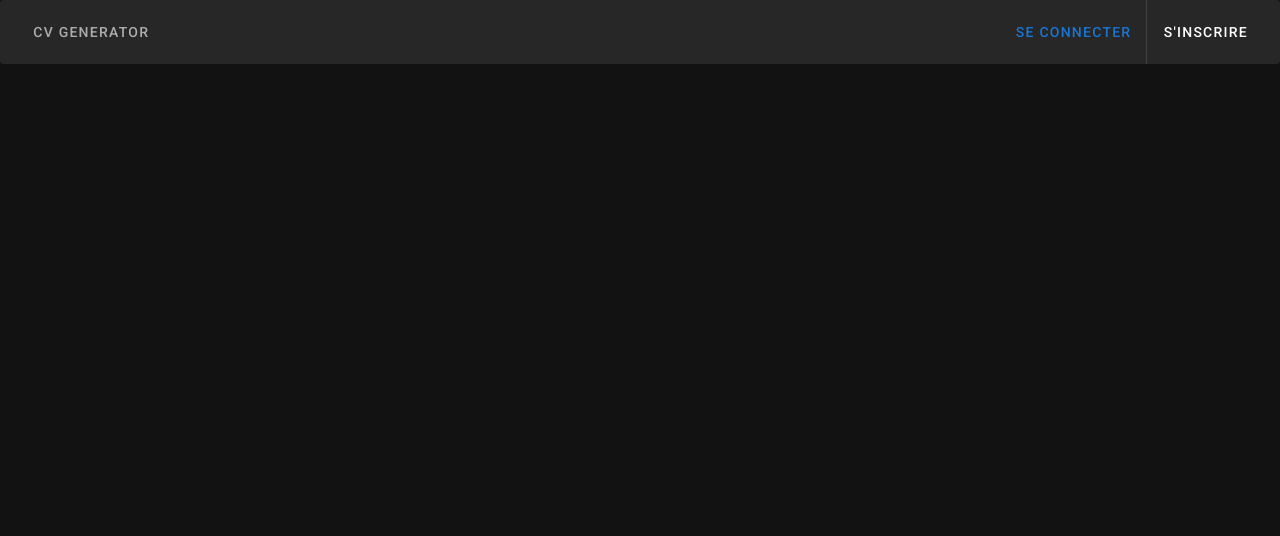
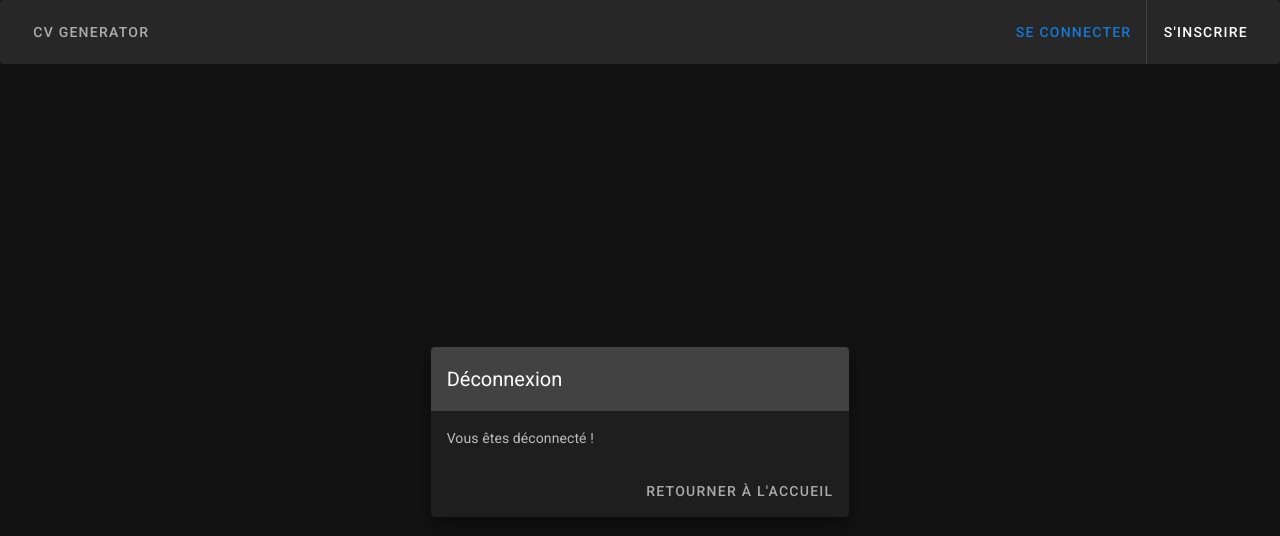
Before and after one commit to groupe-projet-info/cv-generator, a Nuxt app in the folder frontend/: page /logout in a window 1280 px wide. Shown: the top 536 px of the page. Built offline with nearby package versions, Linux system fonts and the light colour scheme.

Commit message:
feat(frontend): Création de la page de déconnexion

```diff
--- a/frontend/pages/login.vue
+++ b/frontend/pages/login.vue
@@ -47,8 +47,7 @@ export default Vue.extend({
     }
   },
   methods: {
-    login(e: Event) {
-      e.preventDefault();
+    login() {
       this.loading = true
       setTimeout(() => {
         this.loading = false
--- a/frontend/pages/logout.vue
+++ b/frontend/pages/logout.vue
@@ -0,0 +1,30 @@
+<template>
+  <v-container fluid fill-height>
+    <v-layout align-center justify-center>
+      <v-flex xs12 sm8 md4>
+        <v-card class="elevation-12">
+          <v-toolbar dark color="accent" elevation="0">
+            <v-toolbar-title>Déconnexion</v-toolbar-title>
+          </v-toolbar>
+          <v-card-text>
+            Vous êtes déconnecté !
+          </v-card-text>
+          <v-card-actions>
+            <v-spacer />
+            <v-btn plain :ripple="false" to="/">Retourner à l'accueil</v-btn>
+          </v-card-actions>
+        </v-card>
+      </v-flex>
+    </v-layout>
+  </v-container>
+</template>
+
+<script lang="ts">
+import Vue from 'vue'
+
+export default Vue.extend({
+  head: {
+    title: 'Déconnexion'
+  }
+})
+</script>
```
